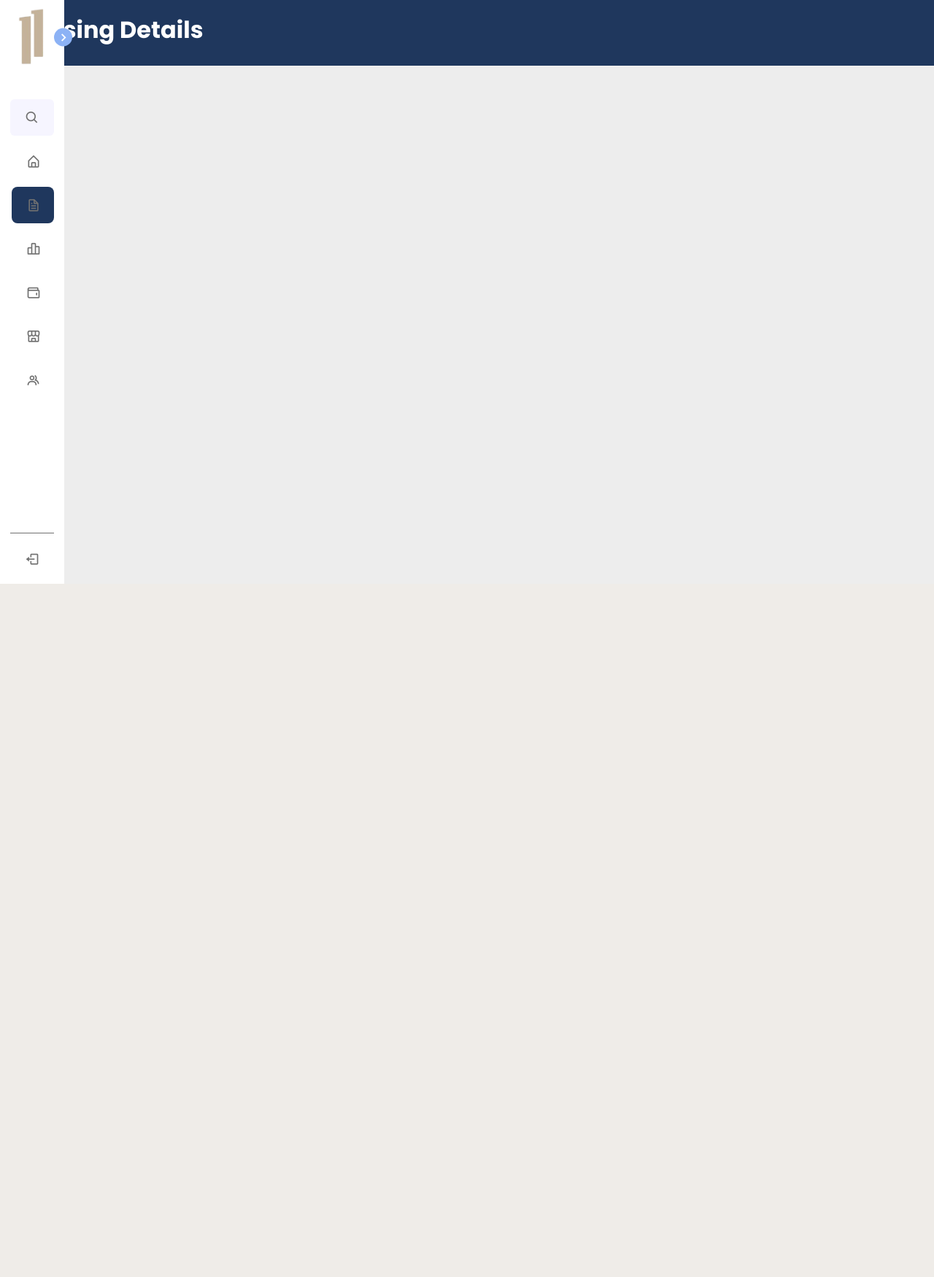
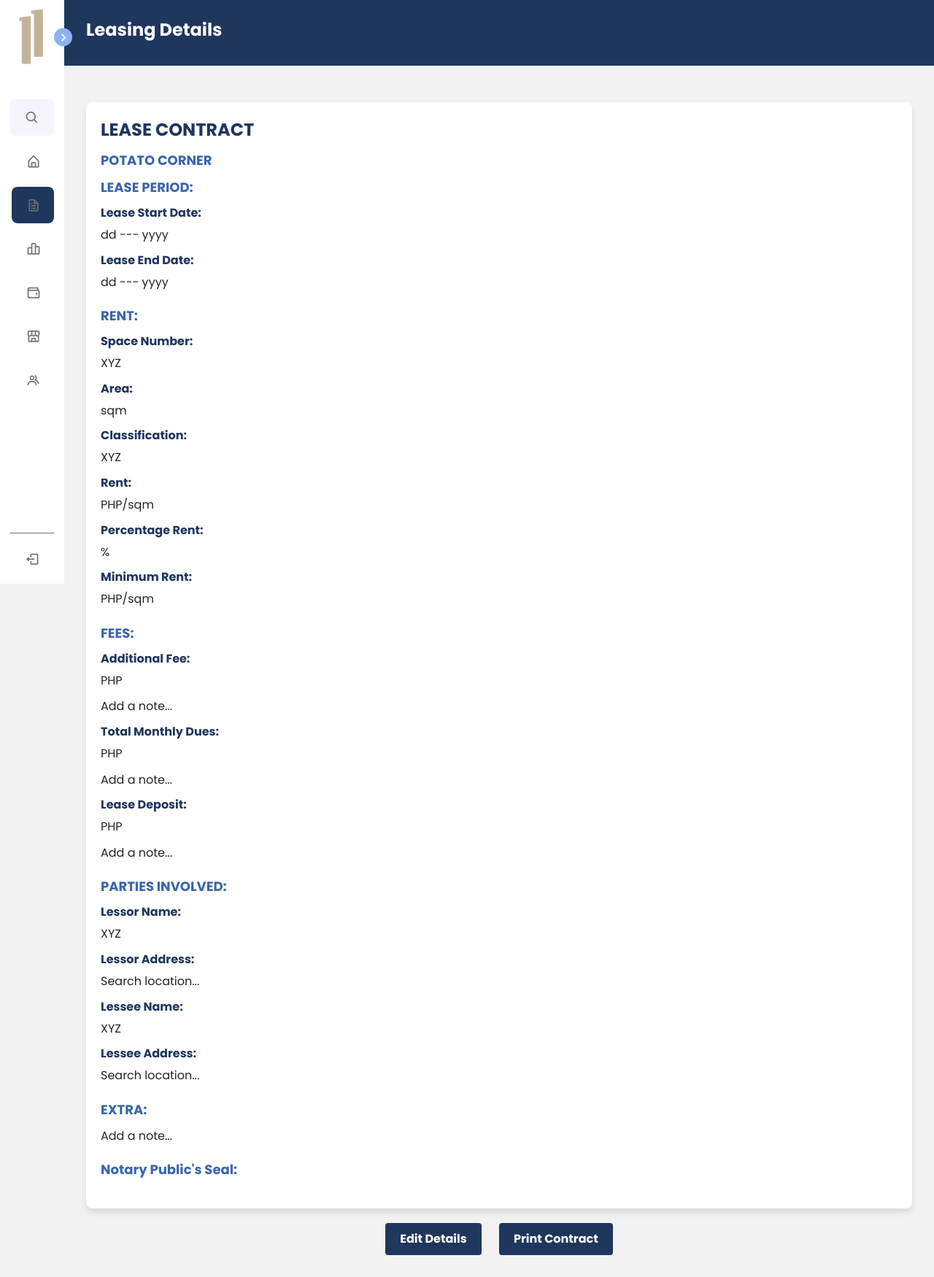
Before and after one commit to jblms00/fmsystem, a PHP site: page /pages/contract/leasingDetails.php in a window 1280 px wide. Shown: the whole page at 73% size. Before the commit the page ends 800 px from the top, so only its background shows below. Run offline with PHP 8.4, Linux system fonts and the light colour scheme; data comes from the database, SQL or seed files in the repository.

Commit message:
contract css

```diff
--- /dev/null
+++ b/assets/css/leasingDetails.css
@@ -0,0 +1,102 @@
+/* Reset and basic styling */
+* {
+    margin: 0;
+    padding: 0;
+    box-sizing: border-box;
+    font-family: 'Poppins', sans-serif;
+}
+
+body {
+    background-color: #f2f2f2;
+}
+
+.container {
+    max-width: 1200px;
+    margin: 0 auto;
+    padding: 30px;
+}
+
+.contractheader {
+    height: 90px;
+    background: #1F375D;
+    color: white;
+    display: flex;
+    align-items: center;
+
+}
+
+.container-header {
+    margin-left: 30px;
+}
+
+.title {
+    font-size: 24px;
+    font-weight: bold;
+}
+
+.contract-content {
+    background-color: #fff;
+    padding: 20px;
+    border-radius: 8px;
+    box-shadow: 0 5px 10px rgba(0, 0, 0, 0.1);
+    margin-top: 20px;
+}
+
+.contract-title {
+    font-size: 24px;
+    font-weight: bold;
+    color: #1F375D;
+    margin-bottom: 10px;
+}
+
+.contract-subtitle {
+    font-size: 18px;
+    font-weight: bold;
+    color: #3965ab;
+    margin-bottom: 10px;
+}
+
+.detail-item {
+    margin-bottom: 20px;
+}
+
+.detail-item span {
+    font-weight: bold;
+    color: #1F375D;
+    display: block;
+    margin-bottom: 5px;
+}
+
+.detail-item p {
+    margin-bottom: 10px;
+    line-height: 1.6;
+}
+
+.button-group {
+    margin-top: 20px;
+    text-align: center;
+}
+
+.myButton {
+    padding: 10px 20px;
+    font-size: 16px;
+    font-weight: bold;
+    color: white;
+    background-color: #1F375D;
+    border: none;
+    border-radius: 4px;
+    cursor: pointer;
+    transition: background-color 0.3s ease;
+    margin: 0 10px;
+}
+
+.myButton:hover {
+    background-color: #3c67a6;
+}
+
+/* Responsive adjustments */
+@media (max-width: 768px) {
+    .details-grid {
+        grid-template-columns: 1fr;
+    }
+}
--- a/pages/contract/leasingDetails.php
+++ b/pages/contract/leasingDetails.php
@@ -42,16 +42,12 @@ function formatFranchiseeName($name)
     <link href="https://cdn.jsdelivr.net/npm/bootstrap@5.3.3/dist/css/bootstrap.min.css" rel="stylesheet"
         integrity="sha384-QWTKZyjpPEjISv5WaRU9OFeRpok6YctnYmDr5pNlyT2bRjXh0JMhjY6hW+ALEwIH" crossorigin="anonymous">
     <link rel="stylesheet" href="../../assets/css/navbar.css">
-    <link rel="stylesheet" href="../../assets/css/franchise agreement.css">
+    <link rel="stylesheet" href="../../assets/css/leasingDetails.css">
     <link href='https://unpkg.com/boxicons@2.1.4/css/boxicons.min.css' rel='stylesheet'>
 </head>
 
 <body>
-    <header class="contractheader">
-        <div class="container-header">
-            <h1 class="title">Leasing Details</h1>
-        </div>
-    </header>
+
     <nav class="sidebar close">
         <header>
             <div class="image-text">
@@ -125,9 +121,100 @@ function formatFranchiseeName($name)
         </div>
     </nav>
 
-    <div class="container">
-        <!-- Your content for the new document franchise page -->
+    <section class="home">
+
+        <header class="contractheader">
+            <div class="container-header">
+                <h1 class="title">Leasing Details</h1>
+            </div>
+        </header>
+
+        <div class="container">
+        <div class="contract-content">
+            <div class="contract-title">LEASE CONTRACT</div>
+            <div class="contract-subtitle">POTATO CORNER</div>
+
+            <div class="contract-subtitle">
+                <span>LEASE PERIOD:</span>
+            </div>
+            <div class="detail-item">
+                <span>Lease Start Date:</span>
+                <p>dd --- yyyy</p>
+                <span>Lease End Date:</span>
+                <p>dd --- yyyy</p>
+            </div>
+
+            <div class="contract-subtitle">
+                <span>RENT:</span>
+            </div>
+            <div class="detail-item">
+                <span>Space Number:</span>
+                <p>XYZ</p>
+                <span>Area:</span>
+                <p>sqm</p>
+                <span>Classification:</span>
+                <p>XYZ</p>
+                <span>Rent:</span>
+                <p>PHP/sqm</p>
+                <span>Percentage Rent:</span>
+                <p>%</p>
+                <span>Minimum Rent:</span>
+                <p>PHP/sqm</p>
+            </div>
+
+            <div class="contract-subtitle">
+                <span>FEES:</span>
+            </div>
+            <div class="detail-item">
+                <span>Additional Fee:</span>
+                <p>PHP</p>
+                <p>Add a note...</p>
+                <span>Total Monthly Dues:</span>
+                <p>PHP</p>
+                <p>Add a note...</p>
+                <span>Lease Deposit:</span>
+                <p>PHP</p>
+                <p>Add a note...</p>
+            </div>
+
+            <div class="contract-subtitle">
+                <span>PARTIES INVOLVED:</span>
+            </div>
+            <div class="detail-item">
+                <span>Lessor Name:</span>
+                <p>XYZ</p>
+                <span>Lessor Address:</span>
+                <p>Search location...</p>
+                <span>Lessee Name:</span>
+                <p>XYZ</p>
+                <span>Lessee Address:</span>
+                <p>Search location...</p>
+            </div>
+
+            <div class="contract-subtitle">
+                <span>EXTRA:</span>
+            </div>
+            <div class="detail-item">
+                <p>Add a note...</p>
+            </div>
+
+
+            <div class="contract-subtitle">
+                <span>Notary Public's Seal:</span>
+            </div>
+            <div class="detail-item">
+                <p></p>
+            </div>
+        </div>
+        <div class="button-group">
+            <button class="myButton">Edit Details</button>
+            <button class="myButton">Print Contract</button>
+        </div>
     </div>
+
+    </section>
+
+
     <!-- JS -->
     <script src="https://code.jquery.com/jquery-3.7.1.js"
         integrity="sha256-eKhayi8LEQwp4NKxN+CfCh+3qOVUtJn3QNZ0TciWLP4=" crossorigin="anonymous"></script>
```
Also changed, not shown: pages/contract/franchiseDetails.php (+75 -14 lines).
